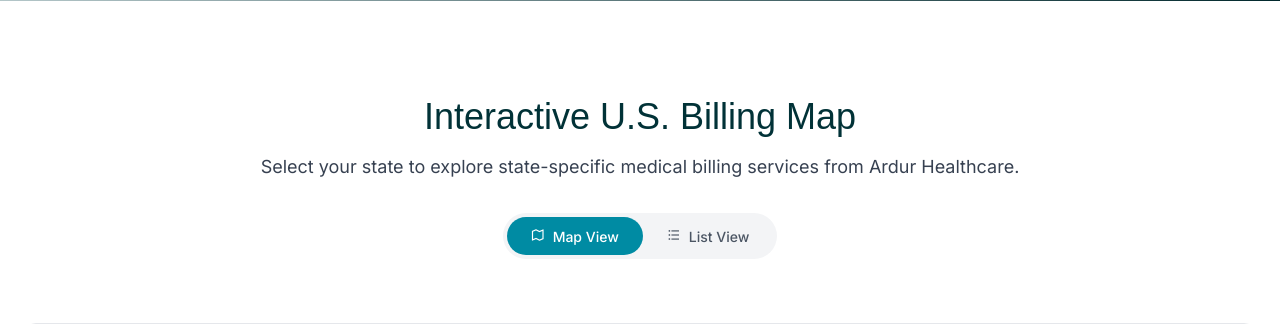
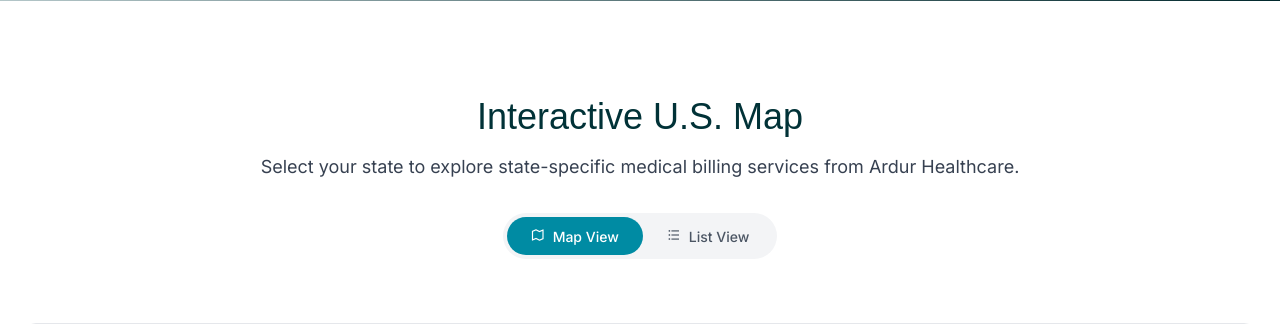
Before and after one commit to 14harshaldhote/ardurHealthcare, a Flask app: page /state/ in a window 1280 px wide. Shown: the part 591-915 px from the top of the page. Run offline with Flask 3, Linux system fonts and the light colour scheme; some libraries are stand-ins or nearby versions.

Commit message:
updated pagesssss

```diff
--- a/app/ourreach/templates/outreach/index.html
+++ b/app/ourreach/templates/outreach/index.html
@@ -57,7 +57,7 @@ endblock %} {% block content %}
                     class="text-3xl md:text-4xl font-light font-montserrat text-brand-dark mb-4"
                     data-aos="fade-up"
                 >
-                    Interactive U.S. Billing Map
+                    Interactive U.S. Map
                 </h2>
                 <p
                     class="text-lg text-gray-700 max-w-4xl mx-auto mb-8"
```
